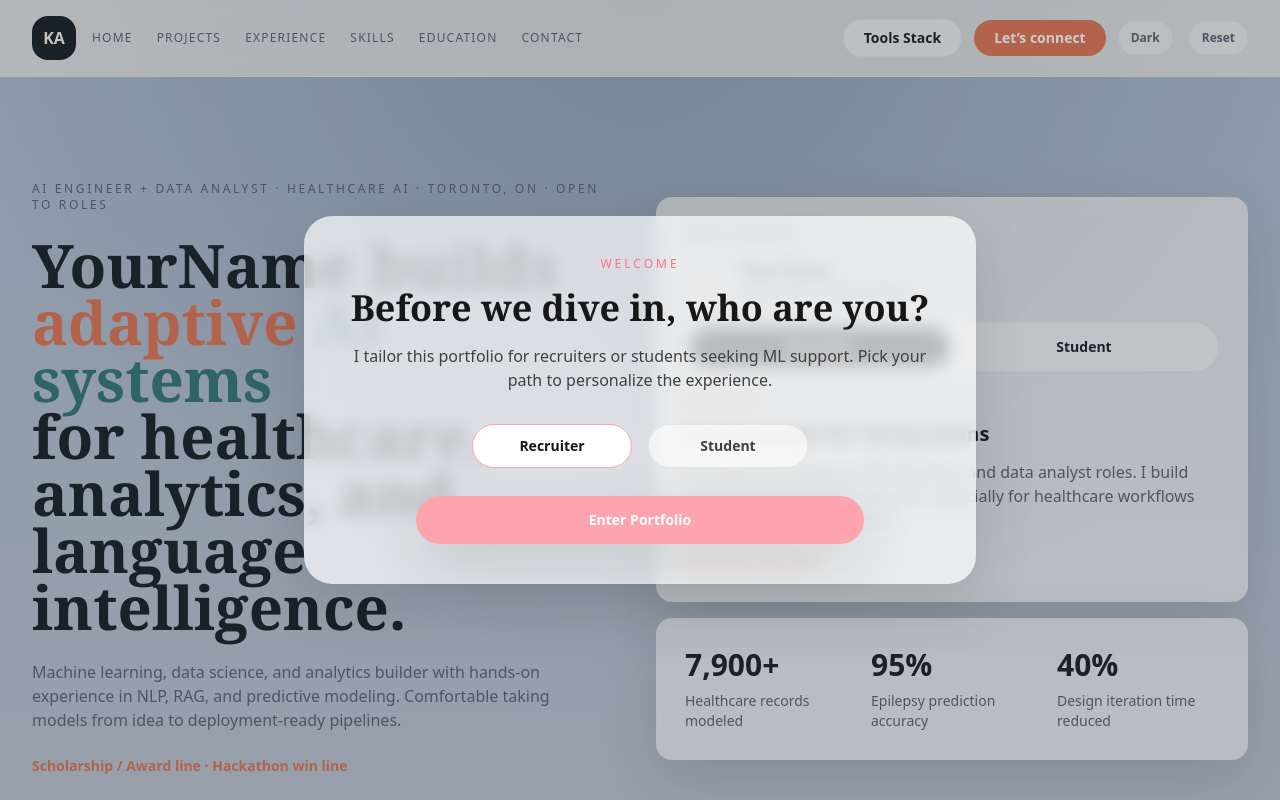
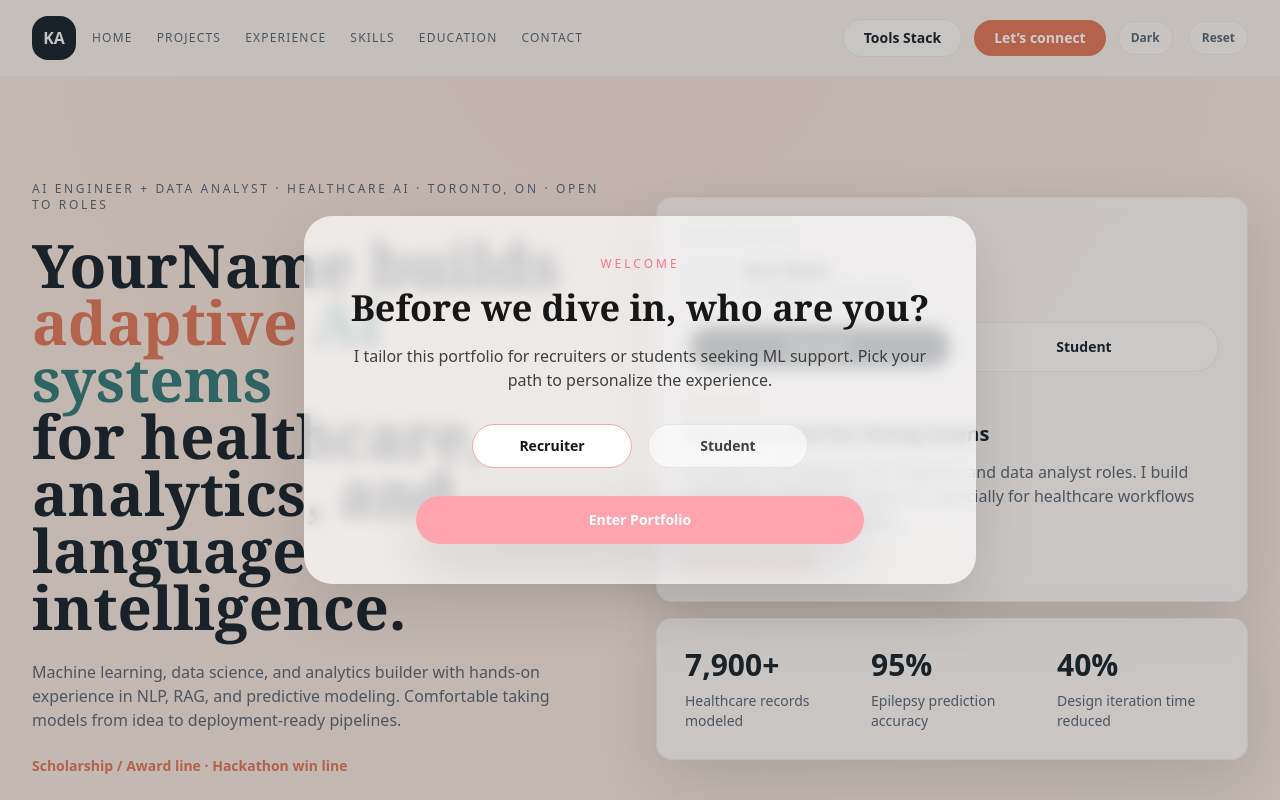
Before and after one commit to K2hmed/KhushnudAhmed.github.io, a React (Vite) app: page / in a window 1280 px wide. Shown: the top 800 px of the page. Built offline with nearby package versions, Linux system fonts and the light colour scheme.

Commit message:
Update App.jsx
Signed-off-by: Khushnud Ahmed <99266359+K2hmed@users.noreply.github.com>

```diff
--- a/src/App.jsx
+++ b/src/App.jsx
@@ -33,7 +33,7 @@ export default function App() {
 
   return (
     <div className="min-h-screen bg-bg text-fg">
-      <div className="min-h-screen bg-[radial-gradient(1100px_circle_at_50%_0%,rgba(120,140,160,0.5),transparent_62%),linear-gradient(to_bottom,#B0C0D5,#E0DED8,#BFC2C8)] dark:bg-[radial-gradient(1100px_circle_at_50%_0%,rgba(100,120,140,0.2),transparent_62%),linear-gradient(to_bottom,#0B1018,#0D121B,#111521)]">
+      <div className="min-h-screen bg-[radial-gradient(circle_at_top,rgba(224,122,95,0.16),rgba(246,244,239,0.92)_55%,rgba(58,125,124,0.12))] dark:bg-[radial-gradient(circle_at_top,rgba(240,142,116,0.12),rgba(14,18,22,0.92)_55%,rgba(116,196,192,0.10))]">
 
         <Gate
           open={gateOpen}
```
